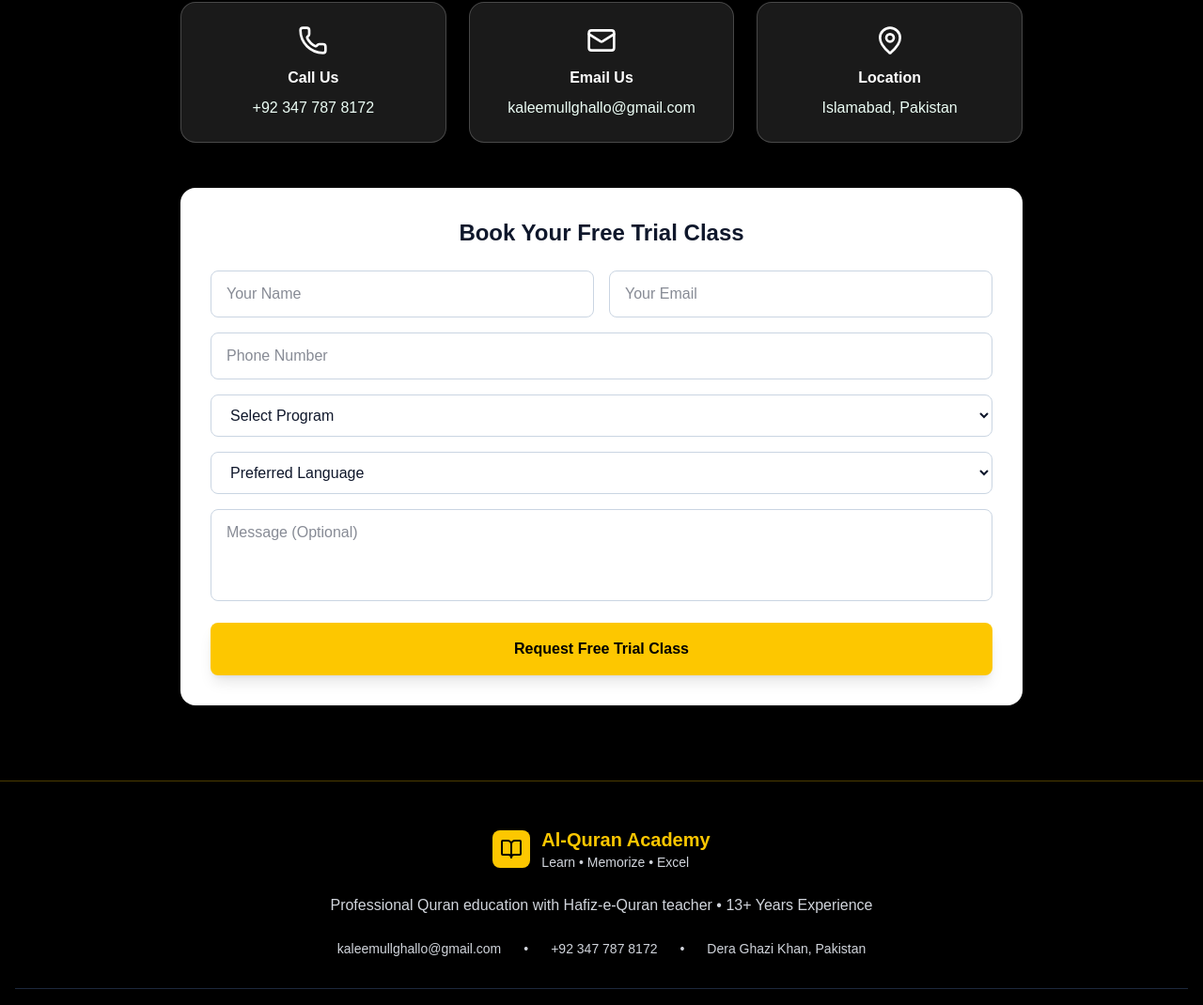
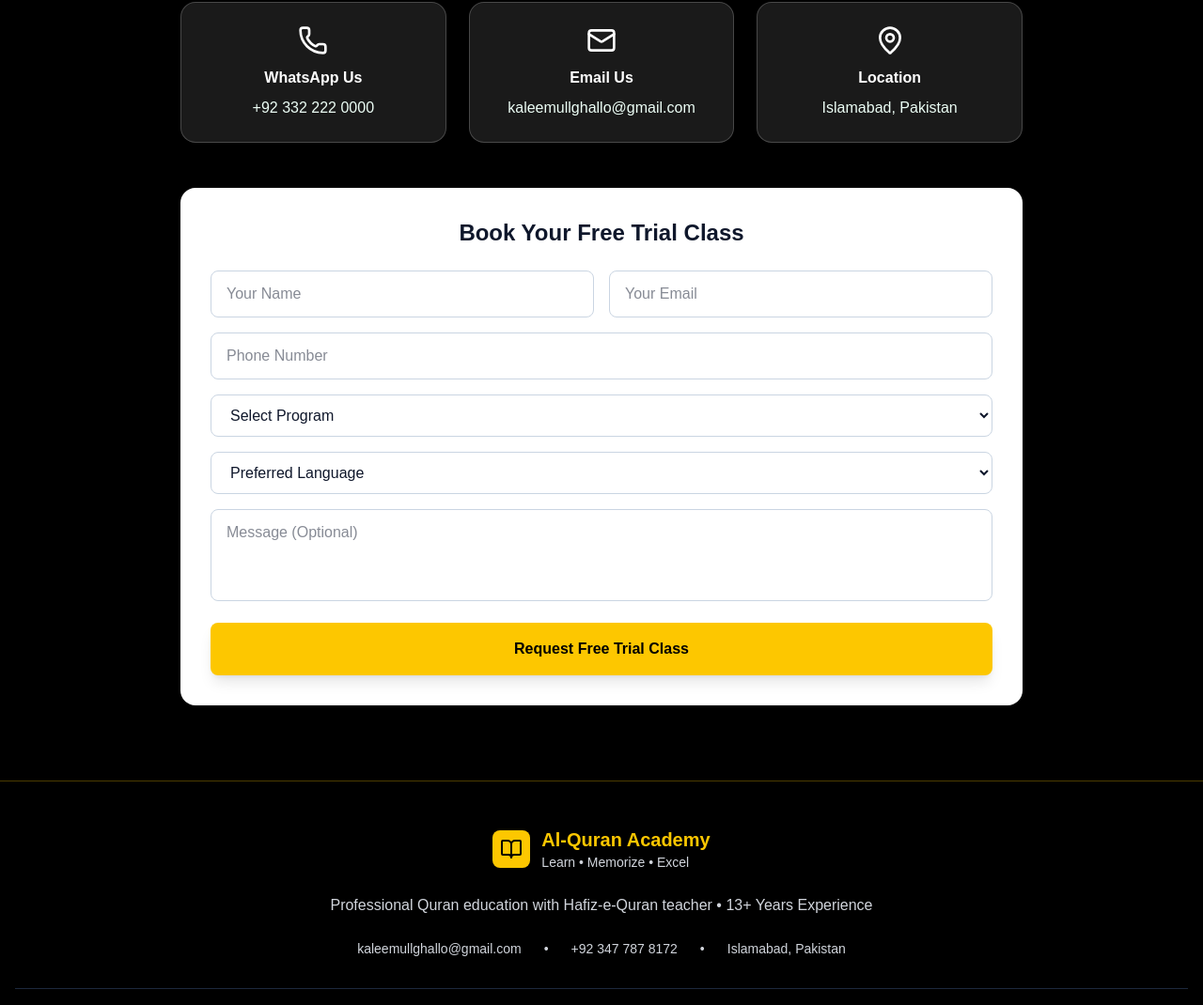
Before and after one commit to connect2abdulaziz/online-quran-academy, a Next.js app: page / in a window 1280 px wide. Shown: the part 3417-4487 px from the top of the page at 94% size. Built offline with nearby package versions, Linux system fonts and the light colour scheme.

Commit message:
whatsapp and location correction

```diff
--- a/app/page.tsx
+++ b/app/page.tsx
@@ -406,11 +406,17 @@ const QuranAcademy = () => {
           </p>
 
           <div className="grid grid-cols-1 md:grid-cols-3 gap-6 mb-12">
-            <a href="tel:+923322220000" className="bg-white/10 backdrop-blur-sm rounded-2xl p-6 hover:bg-white/20 transition-all border border-white/20">
+            <a
+              href="https://wa.me/923322220000"
+              target="_blank"
+              rel="noopener noreferrer"
+              className="bg-white/10 backdrop-blur-sm rounded-2xl p-6 hover:bg-white/20 transition-all border border-white/20"
+            >
               <Phone className="w-8 h-8 mx-auto mb-3" />
-              <h3 className="font-bold mb-2">Call Us</h3>
-              <p className="text-emerald-50">+92 347 787 8172</p>
+              <h3 className="font-bold mb-2">WhatsApp Us</h3>
+              <p className="text-emerald-50">+92 332 222 0000</p>
             </a>
+
 
             <a href="mailto:kaleemullghallo@gmail.com" className="bg-white/10 backdrop-blur-sm rounded-2xl p-6 hover:bg-white/20 transition-all border border-white/20">
               <Mail className="w-8 h-8 mx-auto mb-3" />
@@ -511,11 +517,17 @@ const QuranAcademy = () => {
               kaleemullghallo@gmail.com
             </a>
             <span>•</span>
-            <a href="tel:+923477878172" className="hover:text-yellow-400 transition-colors">
+            <a
+              href="https://wa.me/923477878172"
+              target="_blank"
+              rel="noopener noreferrer"
+              className="hover:text-yellow-400 transition-colors"
+            >
               +92 347 787 8172
             </a>
+
             <span>•</span>
-            <span>Dera Ghazi Khan, Pakistan</span>
+            <span>Islamabad, Pakistan</span>
           </div>
 
           <div className="mt-8 pt-8 border-t border-slate-800 text-sm text-slate-500">
```
